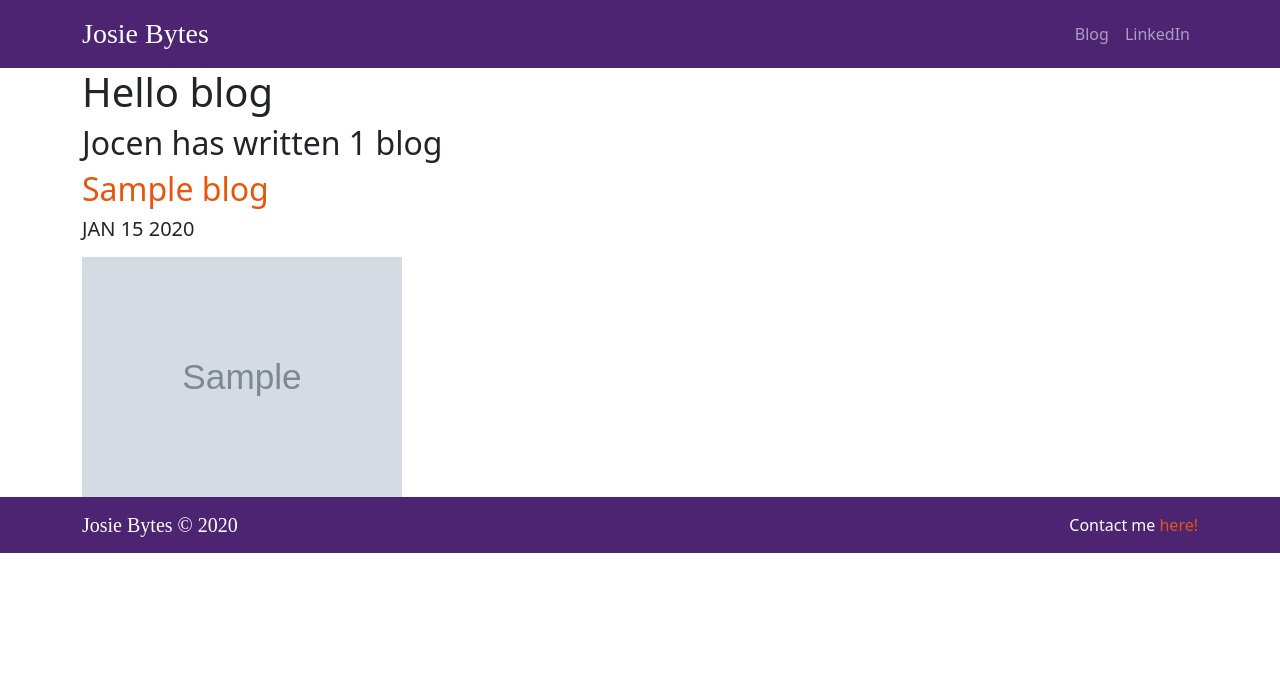
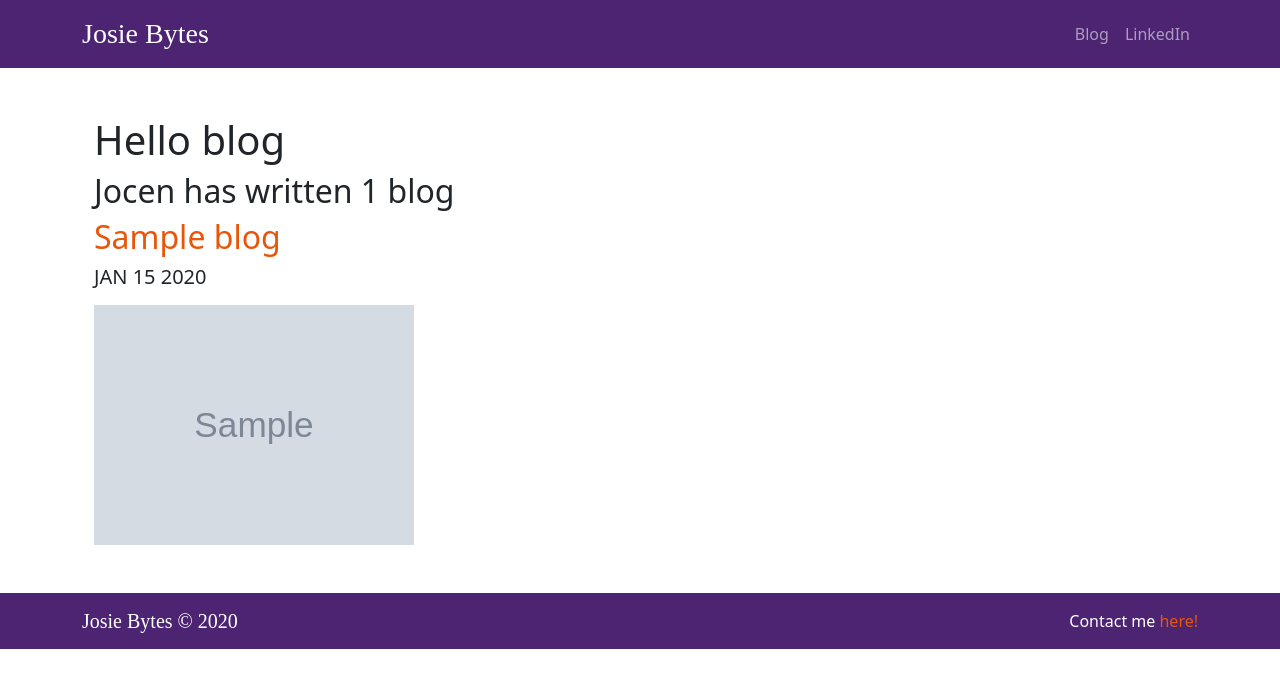
Before and after one commit to mjocen/django_full_stack_web, a Django app: template personal_portfolio-project/blog/templates/blog/all_blogs.html in a window 1280 px wide. Shown: the top 688 px of the page. Run offline with Django 3.2, Linux system fonts and the light colour scheme; the template is opened without the code that fills it: most values are stand-ins (such as "Sample title", 1, 10 or a date in 2020); grey boxes marked "Sample" are stand-in pictures; style sheets or scripts are compiled from the project's sources; some libraries are stand-ins or nearby versions; some web fonts are replaced.

Commit message:
STYLE: added padding between base and blog page.

```diff
--- a/personal_portfolio-project/blog/templates/blog/all_blogs.html
+++ b/personal_portfolio-project/blog/templates/blog/all_blogs.html
@@ -1,7 +1,7 @@
 {% extends 'portfolio/base.html' %}
 
 {% block content %}
-
+<div class='container my-5'>
 <h1>Hello blog</h1>
 
 <h2>Jocen has written  {{ blogs.count }} blog{{ blogs.count|pluralize }}</h2>
@@ -15,4 +15,5 @@
 
 {% endfor %}
 
+</div>
 {% endblock %}
```
